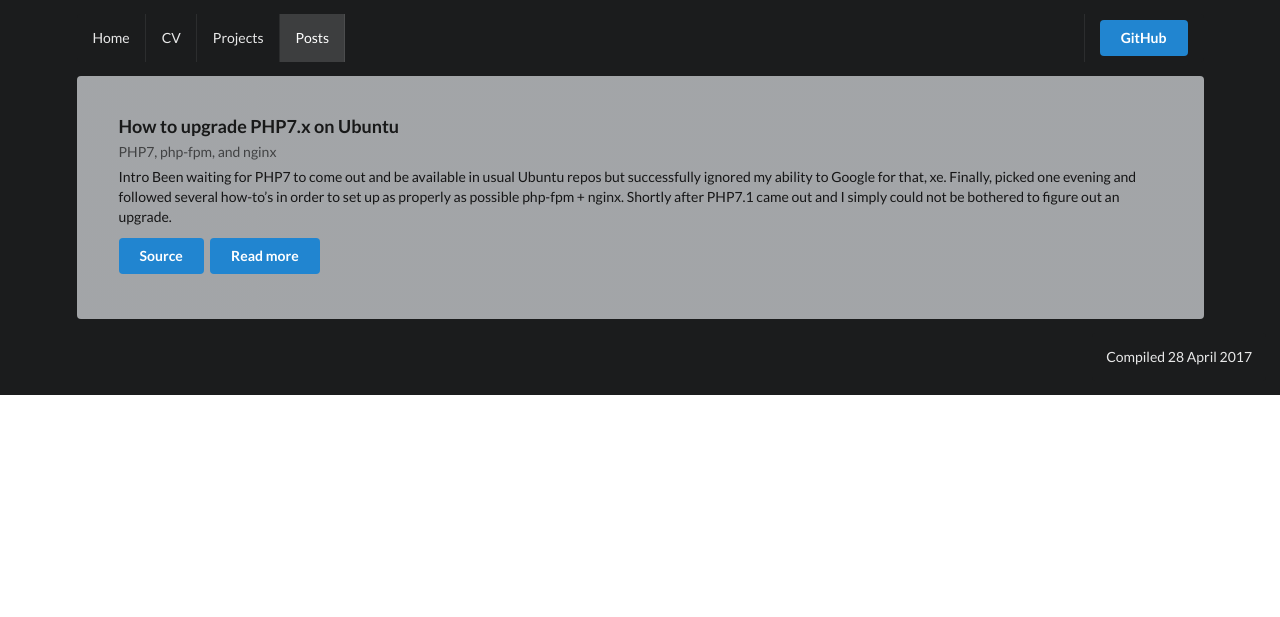
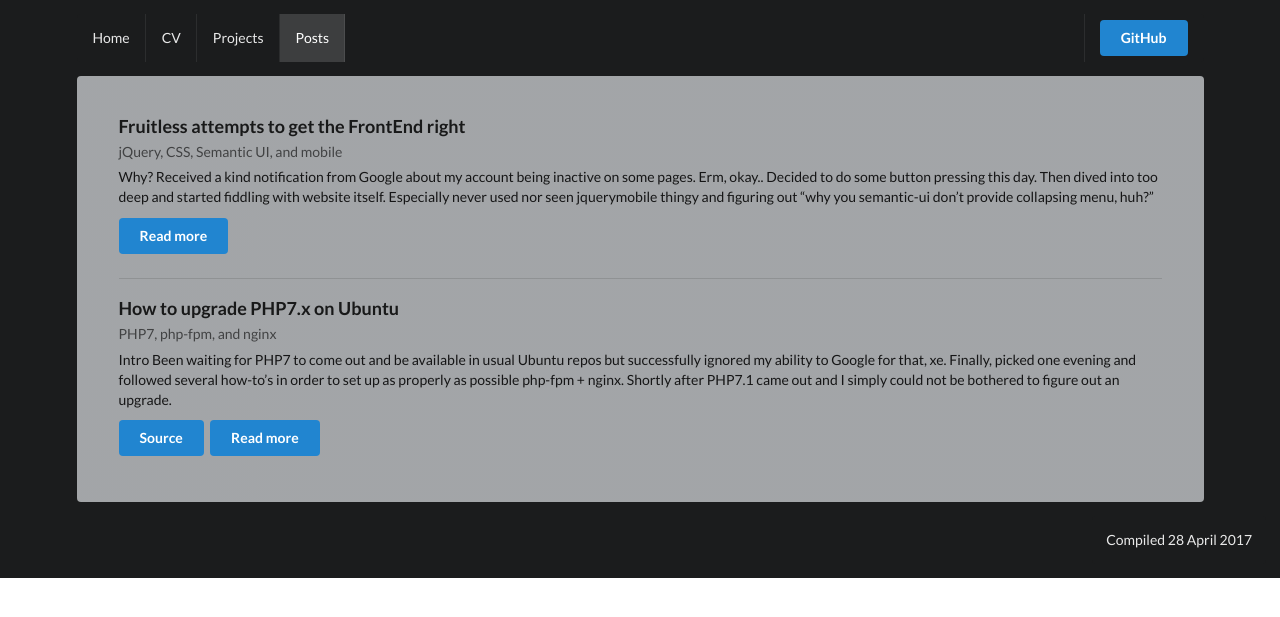
Before and after one commit to doncem/doncem.github.io, a Jekyll site: the page built from posts.html, in a window 1280 px wide. Shown: the top 617 px of the page. Built offline with Jekyll 4.4.1, drawn with Linux system fonts in a browser that asks for light colours; nearby versions of some CDN libraries.

Commit message:
let's post this

```diff
--- /dev/null
+++ b/_posts/2017-04-16-fruitless-attempts-to-get-frontend-right.md
@@ -0,0 +1,158 @@
+---
+layout: home
+title: Fruitless attempts to get the FrontEnd right
+tags:
+  - jQuery
+  - CSS
+  - Semantic UI
+  - mobile
+---
+
+## Why?
+Received a kind notification from Google about my account being inactive on some pages. Erm, okay..
+Decided to do some button pressing this day.
+Then dived into too deep and started fiddling with website itself.
+Especially never used nor seen jquerymobile thingy and figuring out "why you semantic-ui don't provide collapsing menu, huh?"
+
+## jQuery mobile thingy
+
+My approach to available technology is simple: what's there? Let's grab the latest the greatest. Why not?
+So I see in [Google's Hosted Libraries](https://developers.google.com/speed/libraries/) I can grab jQuery 3.2.1 and jQuery mobile - 1.4.5.
+Great stuff. Let's do this. First rookie mistake: you **need** jQuery AND jQuery mobile loaded together. Took a while to overcome this thought.
+
+Next is just version compatibility. Should've just copied from release notes:
+
+{% highlight html %}
+<link rel="stylesheet" href="//ajax.googleapis.com/ajax/libs/jquerymobile/1.4.5/jquery.mobile.min.css">
+<script src="//ajax.googleapis.com/ajax/libs/jquery/1.11.1/jquery.min.js"></script>
+<script src="//ajax.googleapis.com/ajax/libs/jquerymobile/1.4.5/jquery.mobile.min.js"></script>
+{% endhighlight %}
+
+Oh yea, you need that css too.
+
+### Look out
+
+Since I am doing bunch of async calls as well (why not?) and have other libraries using jQuery, it comes as a problem how to load what.
+Even jQuery mobile library race-conditioned to load with jQuery. Had to do some of these intervals:
+
+{% highlight js %}
+var intervalMobile = setInterval(function() {
+  if (window.$) {
+    loadScript('//ajax.googleapis.com/ajax/libs/jquerymobile/1.4.5/jquery.mobile.min.js');
+    clearInterval(intervalMobile);
+  }
+}, 100);
+{% endhighlight %}
+
+If you use any other preloaded functionality - best to keep that in mind.
+Or you are smart boy and doing proper javascript with prototypes or what. Some years ago I heard that's the way.
+
+## Semantic-ui collapsing menu
+
+Odd thing to remove. I'll cut to the case. You obviously will need to deal with viewports in CSS.
+
+{% highlight html %}
+<div class="ui inverted vertical accordion borderless menu mobile only">
+  <div class="item">
+    <a class="title">
+      <i class="dropdown icon"></i>
+      <img class="ui avatar image" rel="shortcut icon" src="/assets/favicon.ico"/>
+      <span>Donatas</span>
+    </a>
+    <div class="content">
+      <a class="{% if include.active == "index.html" %}active {% endif %}item" href="{% link index.html %}">Home</a>
+      <a class="{% if include.active == "cv.html" %}active {% endif %}item" href="{% link cv.html %}">CV</a>
+      <a class="{% if include.active == "projects.html" %}active {% endif %}item" href="{% link projects.html %}">Projects</a>
+      <a class="{% if include.active == "posts.html" or include.activeExtra == "_post" %}active {% endif %}item" href="{% link posts.html %}">Posts</a>
+    </div>
+  </div>
+  <div class="item">
+    <a class="ui primary button" href="//github.com/doncem" target="_blank">GitHub</a>
+  </div>
+</div>
+{% endhighlight %}
+
+{% highlight css %}
+/* Mobile */
+
+@media only screen and (max-width: 767px) {
+  [class*="mobile hidden"],
+  [class*="tablet only"]:not(.mobile),
+  [class*="computer only"]:not(.mobile),
+  [class*="large monitor only"]:not(.mobile),
+  [class*="widescreen monitor only"]:not(.mobile),
+  [class*="or lower hidden"] {
+    display: none !important;
+  }
+}
+
+
+/* Tablet / iPad Portrait */
+
+@media only screen and (min-width: 768px) and (max-width: 991px) {
+  [class*="mobile only"]:not(.tablet),
+  [class*="tablet hidden"],
+  [class*="computer only"]:not(.tablet),
+  [class*="large monitor only"]:not(.tablet),
+  [class*="widescreen monitor only"]:not(.tablet),
+  [class*="or lower hidden"]:not(.mobile) {
+    display: none !important;
+  }
+}
+
+
+/* Computer / Desktop / iPad Landscape */
+
+@media only screen and (min-width: 992px) and (max-width: 1199px) {
+  [class*="mobile only"]:not(.computer),
+  [class*="tablet only"]:not(.computer),
+  [class*="computer hidden"],
+  [class*="large monitor only"]:not(.computer),
+  [class*="widescreen monitor only"]:not(.computer),
+  [class*="or lower hidden"]:not(.tablet):not(.mobile) {
+    display: none !important;
+  }
+}
+
+
+/* Large Monitor */
+
+@media only screen and (min-width: 1200px) and (max-width: 1919px) {
+  [class*="mobile only"]:not([class*="large monitor"]),
+  [class*="tablet only"]:not([class*="large monitor"]),
+  [class*="computer only"]:not([class*="large monitor"]),
+  [class*="large monitor hidden"],
+  [class*="widescreen monitor only"]:not([class*="large monitor"]),
+  [class*="or lower hidden"]:not(.computer):not(.tablet):not(.mobile) {
+    display: none !important;
+  }
+}
+
+
+/* Widescreen Monitor */
+
+@media only screen and (min-width: 1920px) {
+  [class*="mobile only"]:not([class*="widescreen monitor"]),
+  [class*="tablet only"]:not([class*="widescreen monitor"]),
+  [class*="computer only"]:not([class*="widescreen monitor"]),
+  [class*="large monitor only"]:not([class*="widescreen monitor"]),
+  [class*="widescreen monitor hidden"],
+  [class*="widescreen monitor or lower hidden"] {
+    display: none !important;
+  }
+}
+{% endhighlight %}
+
+Then with a simple additional rule for non mobile devices you menus are changing!:
+
+{% highlight html %}
+<div class="ui inverted stackable container menu mobile or lower hidden">
+{% endhighlight %}
+
+## ..and it took me good portion of day
+
+Started with just some clicks around and look where it got me. Trying to make it "nicer" :/
+
+Result is good though. Accordion working. Menus changing. Site optimised a bit. jQuery mobile in use.
+
+Urgh.. the latter. Some CSS is disturbingly wrong on mobile devices now :(
--- a/posts.html
+++ b/posts.html
@@ -14,7 +14,7 @@ title: Posts
         <div class="description">{{ post.excerpt | strip_html }}</div>
         <div class="extra">
           <div class="ui left floated">
-            <a class="ui primary button" href="{{ post.source }}" target="_blank">Source</a>
+            {% if post.source %}<a class="ui primary button" href="{{ post.source }}" target="_blank">Source</a>{% endif %}
             <a class="ui primary button" href="{{ post.url }}">Read more</a>
           </div>
         </div>
```
